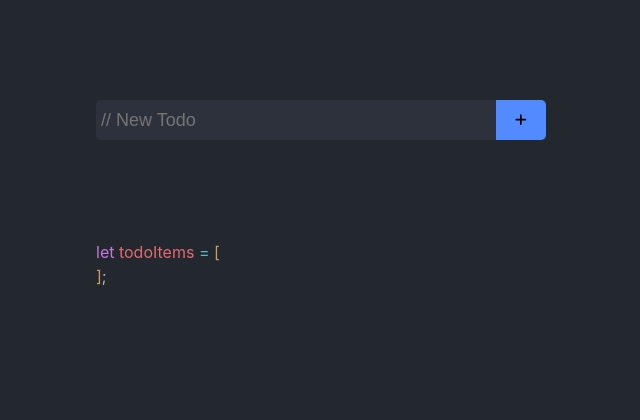
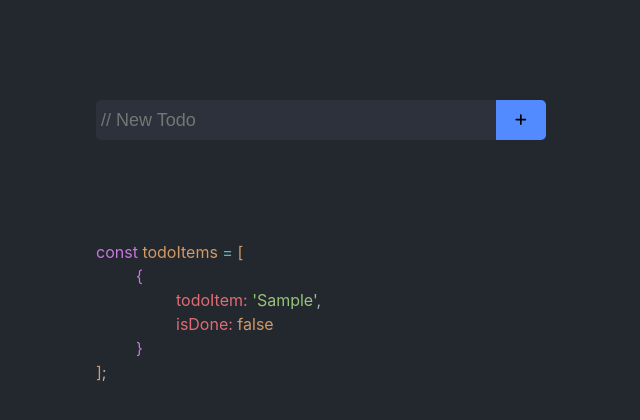
Before and after one commit to WilliamDavidson-02/react-todo, a React (Vite) app: page / in a window 1280 px wide. Both pictures are taken after typing "Sample" into the empty fields and a click on the button 815 px from the left and 120 px from the top of the page. Shown: the top 420 px of the page, without its empty margins (294-934 px from the left). Built offline with nearby package versions, Linux system fonts and the light colour scheme.

Commit message:
todo list

```diff
--- a/src/components/TodoForm.jsx
+++ b/src/components/TodoForm.jsx
@@ -6,14 +6,14 @@ import styles from '../module/todoform.module.css'
 export default function TodoForm() {
     const [todoItem, setTodoItem] = useState('')
 
-    const isTodoItems = localStorage.getItem('todoItems');
+    const todoArray = JSON.parse(localStorage.getItem('todoItems')) || [];
 
     function handleSubmit(e) {
-        let todoData = JSON.parse(localStorage.getItem('todoItems')) || [];
         e.preventDefault();
-        todoData.push({todoItem: todoItem, isDone: false})
-        localStorage.setItem('todoItems', JSON.stringify(todoData))
-        console.log(todoData);
+        if (todoItem != '') {
+            todoArray.push({todoItem: todoItem, isDone: false})
+            localStorage.setItem('todoItems', JSON.stringify(todoArray))
+        }
         setTodoItem('')
     }
 
@@ -25,18 +25,29 @@ export default function TodoForm() {
             </form>
             <div className={styles.todoItemsContainer}>
                 <div>
-                    <span className={styles.todoItemsUiPurple}>let</span>
-                    <span className={styles.todoItemsUiRed}> todoItems</span>
+                    <span className={styles.todoItemsUiPurple}>const</span>
+                    <span className={styles.todoItemsUiYellow}> todoItems</span>
                     <span className={styles.todoItemsUiBlue}> =</span>
                     <span className={styles.todoItemsUiYellow}> [</span>
                 </div>
-                <div>
-                    {isTodoItems &&
-                        <div>
-
-                        </div>
-                    }
-                </div>
+                {todoArray &&
+                    todoArray.map((todo, todoIndex) => {
+                        return (
+                            <div className={styles.todoObjectContainer} key={todoIndex}>
+                                <span className={styles.todoItemsUiPurple}>{'{'}</span>
+                                <div className={styles.todoObjectContainer}>
+                                    <span className={styles.todoItemsUiRed}>todoItem: </span>
+                                    <span className={styles.todoItemsUiGreen}>'{todo.todoItem}'<span style={{color: '#abb2ba'}}>,</span></span>
+                                </div>
+                                <div className={styles.todoObjectContainer}>
+                                    <span className={styles.todoItemsUiRed}>isDone: </span>
+                                    <span className={styles.todoItemsUiYellow}>{`${todo.isDone}`}</span>
+                                </div>
+                                <span className={styles.todoItemsUiPurple}>{'}'}{todoIndex < todoArray.length - 1 && <span style={{color: '#abb2ba'}}>,</span>}</span>
+                            </div>
+                        )
+                    })
+                }
                 <div className={styles.todoItemsUiYellow}>]<span style={{color: '#abb2ba'}}>;</span></div>
             </div>
         </div>
--- a/src/module/todoform.module.css
+++ b/src/module/todoform.module.css
@@ -34,6 +34,10 @@
     margin-top: 100px;
 }
 
+.todoObjectContainer {
+    padding-left: 40px;
+}
+
 .todoItemsUiPurple {
     color: #c678dd;
 }
@@ -49,3 +53,7 @@
 .todoItemsUiYellow {
     color: #d19a66;
 }
+
+.todoItemsUiGreen {
+    color: #98c379;
+}
```
